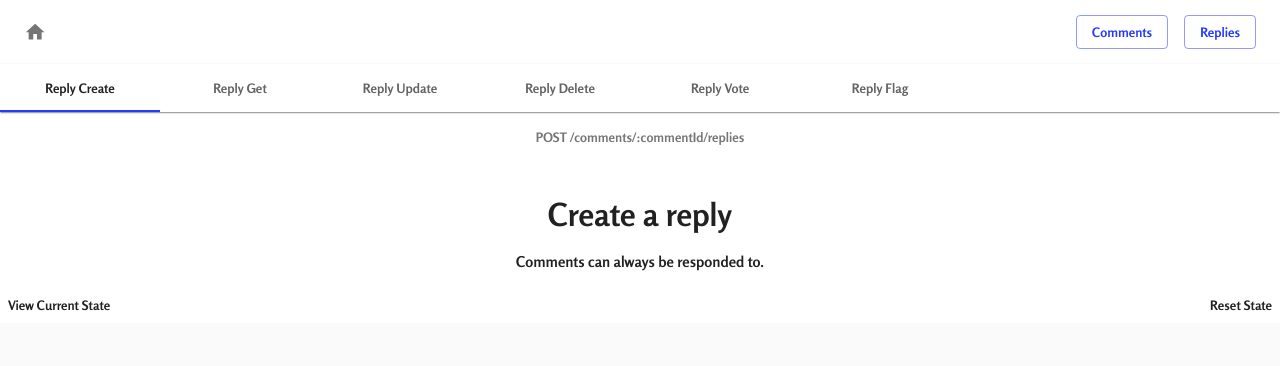
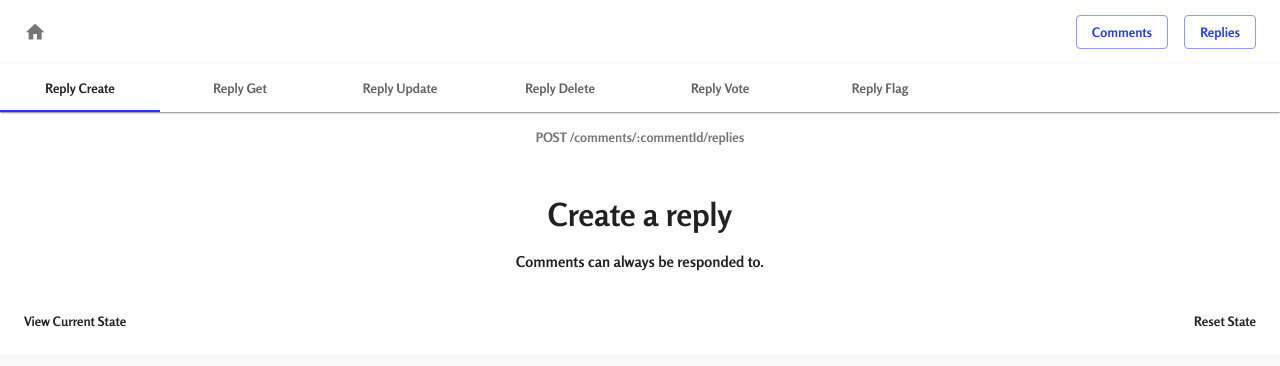
Before and after one commit to simply-alliv/comment-microapi-demo, a React (Create React App) app: page /replies in a window 1280 px wide. Shown: the top 366 px of the page. Built offline with nearby package versions, Linux system fonts and the light colour scheme.

Commit message:
fix: add padding to StateFooter

```diff
--- a/src/components/StateFooter/index.tsx
+++ b/src/components/StateFooter/index.tsx
@@ -4,8 +4,8 @@ import { Box, Button, makeStyles } from "@material-ui/core";
 const useStyles = makeStyles((theme) => ({
   root: {
     flexGrow: 1,
-    backgroundColor: theme.palette.background.paper
-  }
+    backgroundColor: theme.palette.background.paper,
+  },
 }));
 
 const StateFooter = () => {
@@ -16,17 +16,10 @@ const StateFooter = () => {
   const handleResetState = (event: any) => {};
 
   return (
-    <Box className={classes.root}>
-      <Box
-        display="flex"
-        justifyContent="space-between"
-      >
-        <Button onClick={handleViewState}>
-          View Current State
-        </Button>
-        <Button onClick={handleResetState}>
-          Reset State
-        </Button>
+    <Box className={classes.root} p={2}>
+      <Box display="flex" justifyContent="space-between">
+        <Button onClick={handleViewState}>View Current State</Button>
+        <Button onClick={handleResetState}>Reset State</Button>
       </Box>
     </Box>
   );
```
